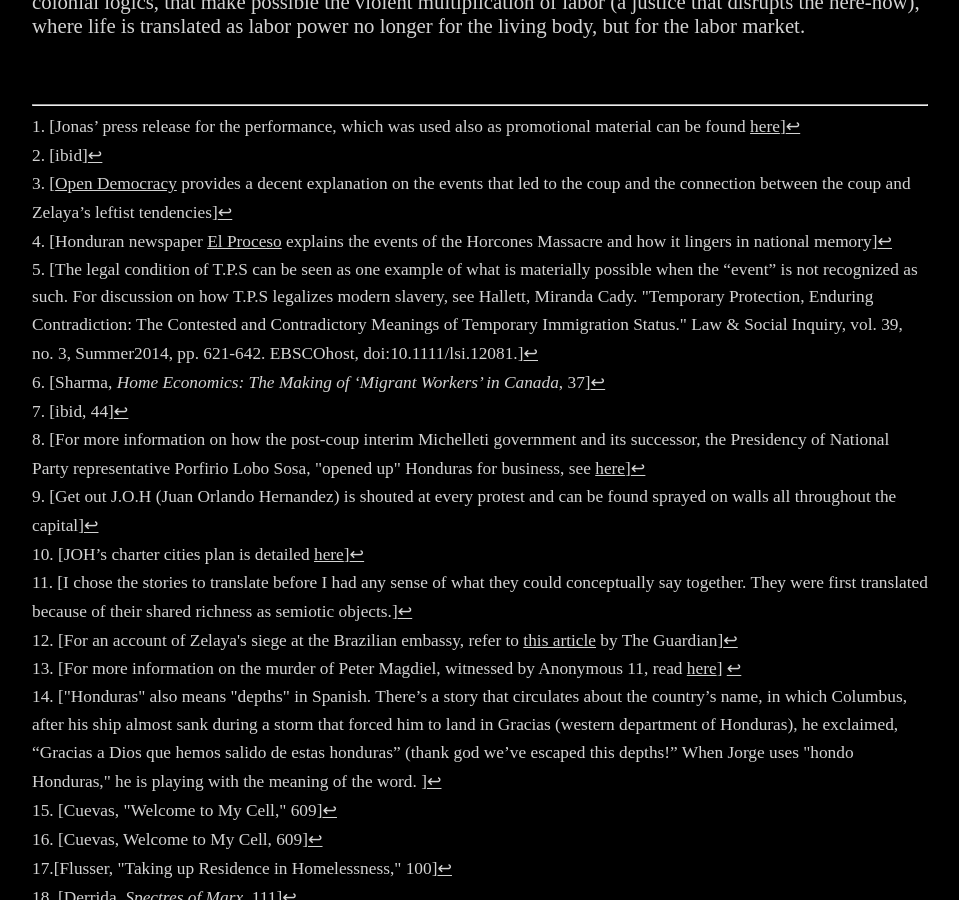
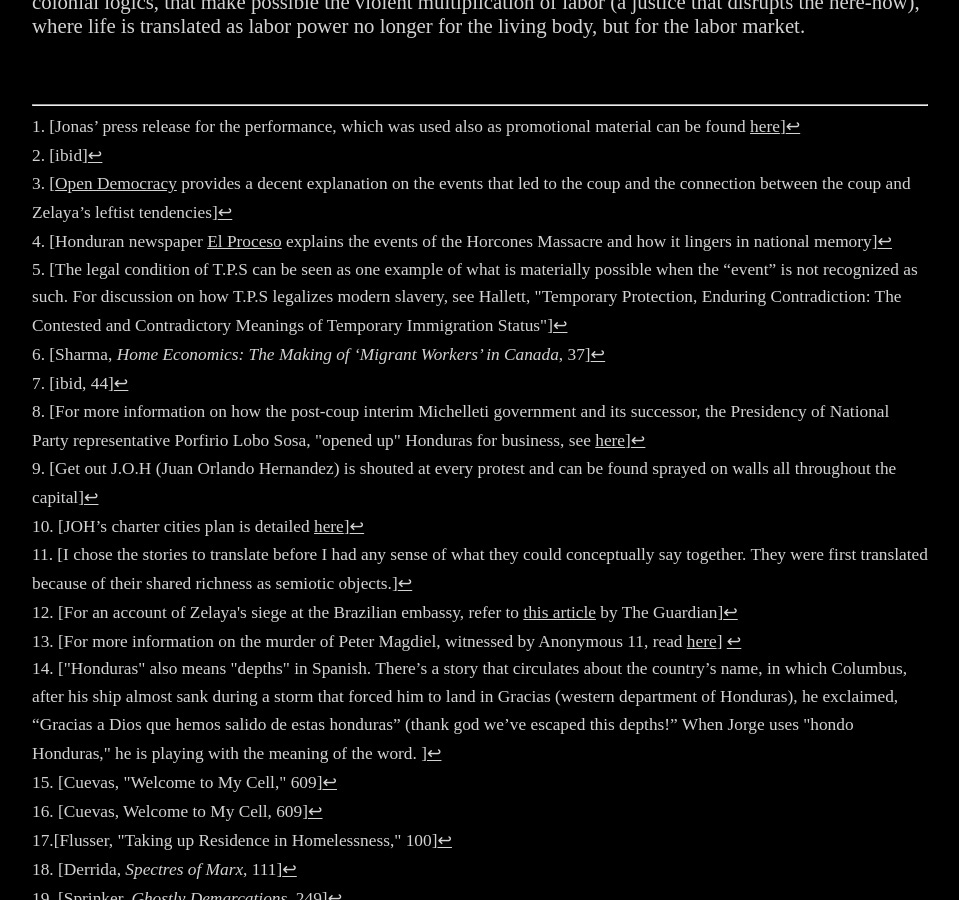
Before and after one commit to josdchavez/josdchavez.github.io, a Jekyll site: the page built from translationaesthetics/index.html, in a window 1280 px wide and 900 px high, scrolled down 21205 px. Shown: the whole window, without its empty margins (160-1119 px from the left). Built offline with Jekyll 4.4.1, drawn with Linux system fonts in a browser that asks for light colours.

Commit message:
Update index.html

```diff
--- a/translationaesthetics/index.html
+++ b/translationaesthetics/index.html
@@ -138,7 +138,7 @@ The scope of this project has been to make a wager that argues for the home-yet-
 <sup id="fn2">2. [ibid]<a href="#ref2" title="Jump back to footnote 2 in the text.">↩</a></sup><br>
 <sup id="fn3">3. [<a href="https://www.opendemocracy.net/article/honduras-behind-the-crisis">Open Democracy</a> provides a decent explanation on the events that led to the coup and the connection between the coup and Zelaya’s leftist tendencies]<a href="#ref3" title="Jump back to footnote 3 in the text.">↩</a></sup><br>
 <sup id="fn4">4. [Honduran newspaper <a href="http://www.proceso.hn/component/k2/item/64695.html">El Proceso</a> explains the events of the Horcones Massacre and how it lingers in national memory]<a href="#ref4" title="Jump back to footnote 4 in the text.">↩</a></sup><br>
-<sup id="fn5">5. [The legal condition of T.P.S can be seen as one example of what is materially possible when the “event” is not recognized as such. For  discussion on how T.P.S legalizes modern slavery, see Hallett, Miranda Cady. "Temporary Protection, Enduring Contradiction: The Contested and Contradictory Meanings of Temporary Immigration Status." Law & Social Inquiry, vol. 39, no. 3, Summer2014, pp. 621-642. EBSCOhost, doi:10.1111/lsi.12081.]<a href="#ref5"title=" Jump back to footnote 5 in the text.">↩</a></sup><br>
+<sup id="fn5">5. [The legal condition of T.P.S can be seen as one example of what is materially possible when the “event” is not recognized as such. For  discussion on how T.P.S legalizes modern slavery, see Hallett, "Temporary Protection, Enduring Contradiction: The Contested and Contradictory Meanings of Temporary Immigration Status"]<a href="#ref5"title=" Jump back to footnote 5 in the text.">↩</a></sup><br>
 <sup id="fn6">6. [Sharma, <i>Home Economics: The Making of ‘Migrant Workers’ in Canada</i>, 37]<a href="#ref6"title=" Jump back to footnote 6 in the text.">↩</a></sup><br>
 <sup id="fn7">7. [ibid, 44]<a href="#ref7"title=" Jump back to footnote 7 in the text.">↩</a></sup><br>
 <sup id="fn8">8. [For more information on how the post-coup interim Michelleti government and its successor, the Presidency of National Party representative Porfirio Lobo Sosa, "opened up" Honduras for business, see <a href="http://www.coha.org/honduras-is-open-for-business/">here</a>]<a href="#ref8"title=" Jump back to footnote 8 in the text.">↩</a></sup><br>
```
